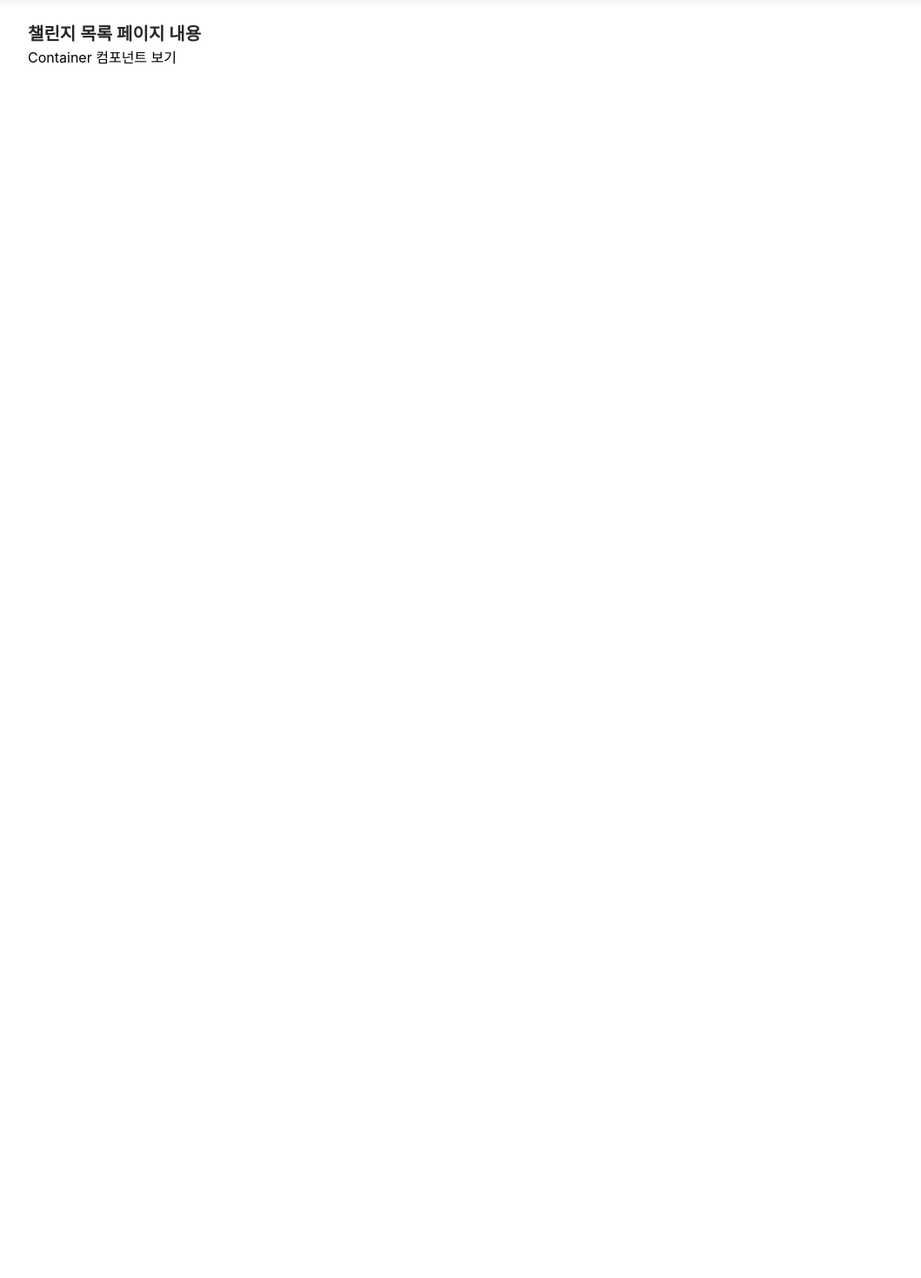
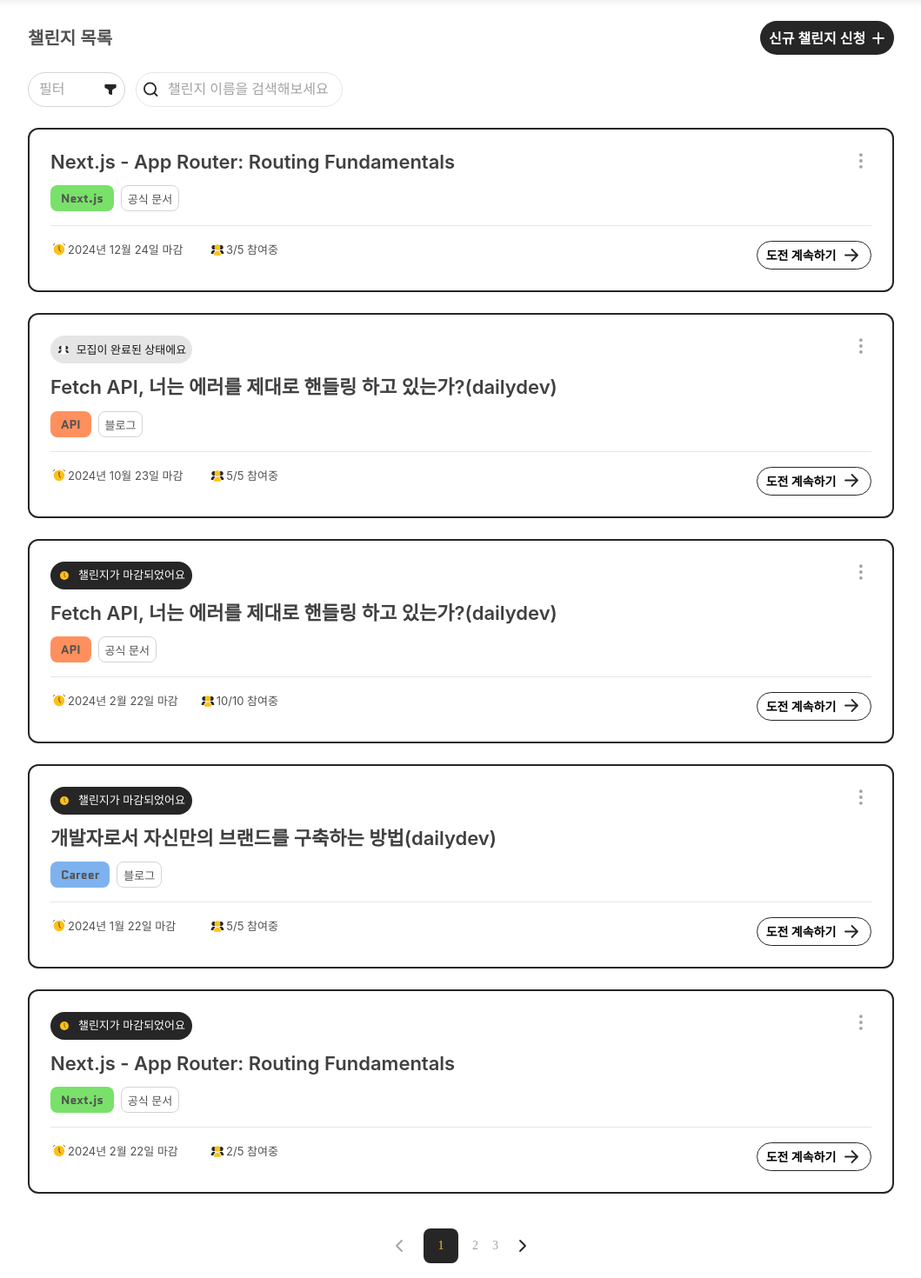
Before and after one commit to claudia99503/docthru-fe, a Next.js app: page / in a window 1280 px wide. Shown: the part 60-1530 px from the top of the page at 87% size, without its empty margins (110-1169 px from the left). Before the commit the page ends 800 px from the top, so only its background shows below. Built offline with nearby package versions, Linux system fonts and the light colour scheme; a web font is replaced by a local one.

Commit message:
:sparkles: [Feat] home화면 간단 구현

```diff
--- a/src/pages/index.js
+++ b/src/pages/index.js
@@ -1,15 +1,86 @@
-import { useState } from "react";
+import { useEffect, useState } from 'react';
+import { useMediaQuery } from 'react-responsive';
+
 import Head from 'next/head';
-import Container from '../components/challenge/Container';
+import Pagination from '../components/application/Pagination';
+import ChallengeSearchBarLarge from '../components/common/ChallengeSearchBarLarge';
+
+import Card from '../components/challenge/Card';
+import ChallengeDropdown from '../components/challenge/ChallengeDropdown';
+import { seed } from '../../mockup/challenge';
+
+import styles from '../styles/pages/Home.module.css';
+import images from '../variables/images';
 
 export default function Home() {
-  const [showContainer, setShowContainer] = useState(false);
-  const [isOngoing, setIsOngoing] = useState(false);
+  const isMobile = useMediaQuery({ query: '(max-width: 743px)' });
 
-  const handleButtonClick = () => {
-    setShowContainer(true);
-    setIsOngoing(false);
+  const [selectedOption, setSelectedOption] = useState('');
+  const [currentPage, setCurrentPage] = useState(1);
+  const [itemsPerPage, setItemsPerPage] = useState(5);
+  const [searchTerm, setSearchTerm] = useState('');
+
+  const seedData = seed;
+
+  const getMobilePage = () => {
+    isMobile ? setItemsPerPage(4) : setItemsPerPage(5);
   };
+
+  useEffect(() => {
+    getMobilePage();
+  }, [isMobile]);
+
+  const handleOptionChange = (option) => {
+    setSelectedOption(option);
+    setCurrentPage(1);
+  };
+
+  const handlePageChange = (page) => {
+    setCurrentPage(page);
+  };
+
+  const filteredData = seedData.filter((item) => {
+    if (
+      searchTerm &&
+      !item.title.toLowerCase().includes(searchTerm.toLowerCase())
+    ) {
+      return false;
+    }
+    if (selectedOption === '') {
+      return true;
+    }
+    if (selectedOption === '승인 대기') {
+      return item.status === 'WAITING';
+    } else if (selectedOption === '신청 승인') {
+      return item.status === 'ACCEPTED';
+    } else if (selectedOption === '신청 거절') {
+      return item.status === 'REJECTED';
+    } else if (selectedOption === '챌린지 삭제') {
+      return item.status === 'DELETED';
+    }
+    return true;
+  })
+    .sort((a, b) => {
+      if (selectedOption === '신청 시간 빠른순') {
+        return new Date(a.applicationDate) - new Date(b.applicationDate);
+      } else if (selectedOption === '신청 시간 느린순') {
+        return new Date(b.applicationDate) - new Date(a.applicationDate);
+      } else if (selectedOption === '마감 기한 빠른순') {
+        return new Date(a.deadline) - new Date(b.deadline);
+      } else if (selectedOption === '마감 기한 느린순') {
+        return new Date(b.deadline) - new Date(a.deadline);
+      }
+      return 0;
+    });
+
+  // 페이지 수 계산
+  const totalPages = Math.ceil(filteredData.length / itemsPerPage);
+
+  // 현재 페이지의 데이터만 추출
+  const paginatedData = filteredData.slice(
+    (currentPage - 1) * itemsPerPage,
+    currentPage * itemsPerPage
+  );
 
   return (
     <>
@@ -17,17 +88,51 @@ export default function Home() {
         <title>챌린지 목록 페이지</title>
       </Head>
       <div>
-        <h1>챌린지 목록 페이지 내용</h1>
-
-        <button onClick={handleButtonClick}>Container 컴포넌트 보기</button>
-        {showContainer && (
-          <Container
-            deadline="2024-12-31"
-            participants={10} // 참가자 수
-            maxParticipants={20} // 최대 참가자 수
-            progress={isOngoing} // 진행 중 여부
+        <div className={styles.title}>
+          <span>챌린지 목록</span>
+          <button
+            className={styles['new-challenge-button']}
+            onClick={() => router.push('/application')}
+          >
+            <span>신규 챌린지 신청</span>
+            <img
+              src={images.icons.plus}
+              alt="plus Icon"
+              className={styles.icon}
+            />
+          </button>
+        </div>
+        <div className={styles.SearchContainer}>
+          <ChallengeDropdown onOptionChange={handleOptionChange} />
+          <ChallengeSearchBarLarge
+            searchTerm={searchTerm}
+            setSearchTerm={setSearchTerm}
           />
-        )}
+        </div>
+        <div className={styles.challengeTableWrapper}>
+          {paginatedData.length > 0 ? (
+            <>
+              <div className={styles.AllCardSection}>
+                {paginatedData.map((paginatedData) => (
+                  <Card
+                    key={`${paginatedData.id}`}
+                    data={paginatedData}
+                    site={'ongoing'}
+                  />
+                ))}
+              </div>
+              <div className={styles.paginationWrapper}>
+                <Pagination
+                  currentPage={currentPage}
+                  totalPages={totalPages} // 계산된 totalPages 사용
+                  onPageChange={handlePageChange}
+                />
+              </div>
+            </>
+          ) : (
+            <div className={styles.noChallenges}>아직 챌린지가 없어요.</div>
+          )}
+        </div>
       </div>
     </>
   );
--- a/src/styles/pages/Home.module.css
+++ b/src/styles/pages/Home.module.css
@@ -0,0 +1,90 @@
+.title {
+  font-size: 20px;
+  font-weight: 600;
+  color: var(--grey-600);
+  display: flex;
+  align-items: center;
+  justify-content: space-between;
+}
+
+.new-challenge-button {
+  display: flex;
+  align-items: center;
+  justify-content: space-between;
+  width: 154px;
+  height: 39px;
+  border-radius: 19.5px;
+  background-color: #262626;
+  color: #FFFFFF;
+  font-weight: 600;
+  font-size: 16px;
+  line-height: 19.09px;
+  padding: 0 10px;
+  cursor: pointer;
+}
+
+.SearchContainer {
+  width: 996px;
+  margin-top: 20px;
+  display: flex;
+  gap: 12px;
+}
+
+.challengeTableWrapper {
+  width: 100%;
+  overflow-x: auto;
+  padding-bottom: 20px;
+  box-sizing: border-box;
+}
+
+.AllCardSection {
+  margin-top: 24px;
+  display: flex;
+  flex-direction: column;
+  box-sizing: border-box;
+  gap: 24px;
+}
+
+.paginationWrapper {
+  display: flex;
+  justify-content: center;
+  align-items: center;
+  margin-top: 40px !important;
+  width: 100%;
+}
+
+.noChallenges {
+  font-weight: 400;
+  font-size: 16px;
+  line-height: 19.09px;
+  text-align: center;
+  color: var(--grey-500);
+  margin-top: 233px;
+}
+
+/* 태블릿 버전 */
+@media (max-width: 1199px) {
+  .SearchContainer {
+    width: 697px;
+  }
+}
+
+/* 모바일 버전 */
+@media (max-width: 743px) {
+  .AllCardSection {
+    margin-top: 24px;
+    display: flex;
+    flex-direction: column;
+    box-sizing: border-box;
+    gap: 16px;
+  }
+
+  .SearchContainer {
+    width: 343px;
+  }
+
+  .noChallenges {
+    font-size: 14px;
+    margin-top: 223px;
+  }
+}
```
Also changed, not shown: src/styles/pages/me/MyChallengePage.module.css (deleted, +0 -57 lines).
